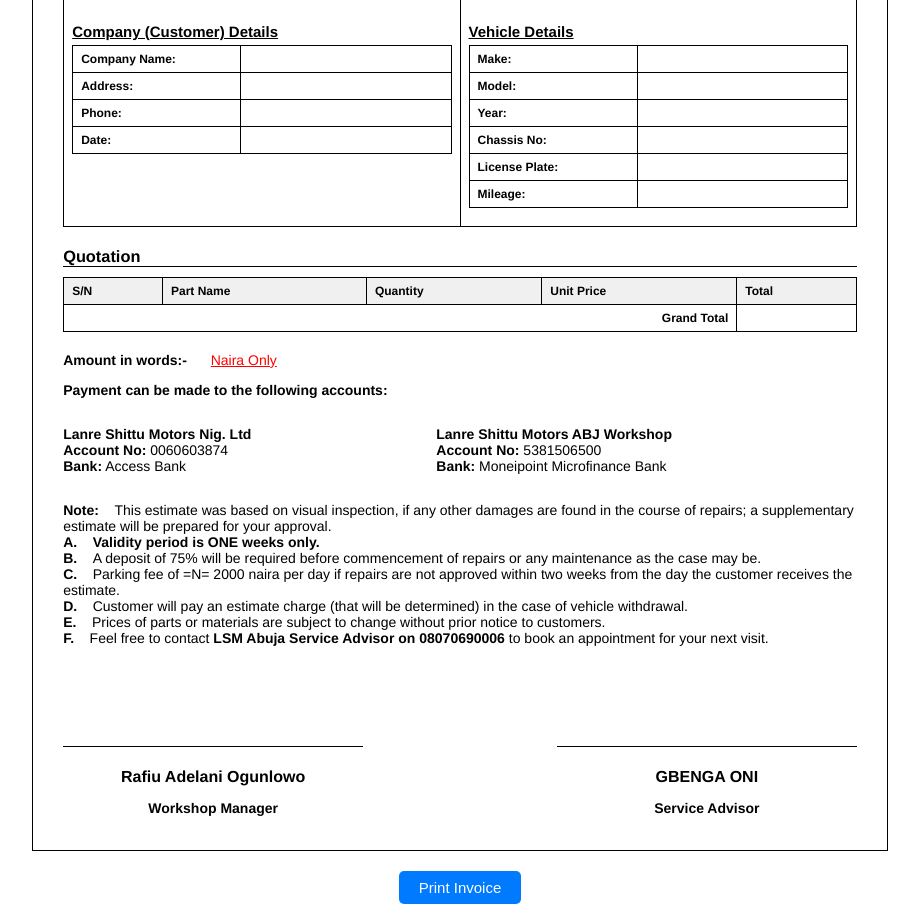
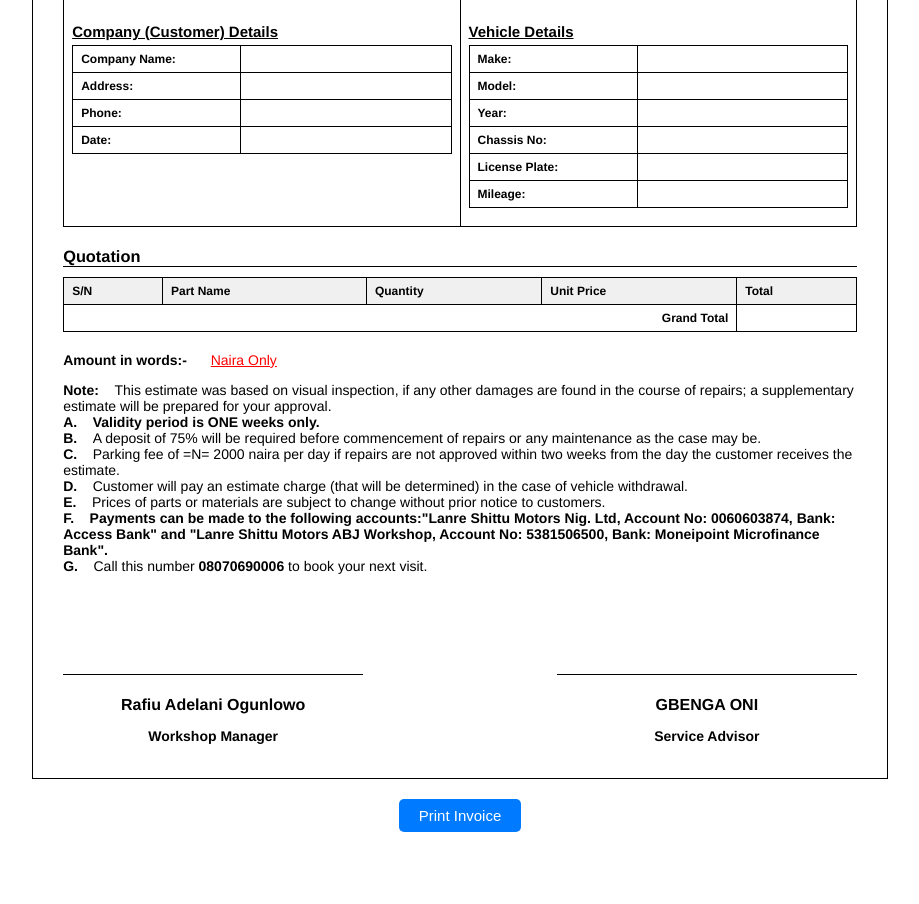
Before and after one commit to boithompson/lsm_portal, a Django app: template templates/workshop/proforma_invoice.html in a window 1280 px wide. Shown: the part 388-1292 px from the top of the page, without its empty margins (180-1099 px from the left). After the commit the page ends 1220 px from the top, so only its background shows below. Run offline with Django 5.2, Linux system fonts and the light colour scheme; the template is opened without the code that fills it, so the values that code supplies are empty.

Commit message:
updated invoice

```diff
--- a/templates/workshop/proforma_invoice.html
+++ b/templates/workshop/proforma_invoice.html
@@ -278,30 +278,10 @@
                 {{ internal_estimate.grand_total|num_to_words }}
             {% endif %} Naira Only</span>
         </p>
-        <p><b>Payment can be made to the following accounts:</b>
-        <div style="display: flex; flex-direction: row; justify-content:left; margin: 10px 0;">
-            <div style="flex:auto;">
-                <p><b>Lanre Shittu Motors Nig. Ltd</b>
-                    <br/>
-                    <b>Account No:</b> 0060603874
-                    <br/>
-                    <b>Bank:</b> Access Bank
-                </p>
-            </div>
-            <div style="flex:auto">
-                <p><b>Lanre Shittu Motors ABJ Workshop</b>
-                    <br/>
-                    <b>Account No:</b> 5381506500
-                    <br/>
-                    <b>Bank:</b> Moneipoint Microfinance Bank
-                </p>
-            </div>
-        </div>
-
         <p>
             <b>Note:</b>&nbsp;&nbsp;&nbsp;&nbsp;This estimate was based on visual inspection, if any other damages are found in the course of repairs; a supplementary estimate will be prepared for your approval.
             <br/>
-           <b>A.</b>&nbsp;&nbsp;&nbsp;&nbsp;<b>Validity period is ONE weeks only.</b>
+            <b>A.</b>&nbsp;&nbsp;&nbsp;&nbsp;<b>Validity period is ONE weeks only.</b>
             <br/>
             <b>B.</b>&nbsp;&nbsp;&nbsp;&nbsp;A deposit of 75% will be required before commencement of repairs or any maintenance as the case may be.
             <br/>
@@ -311,7 +291,9 @@
             <br/>
             <b>E.</b>&nbsp;&nbsp;&nbsp;&nbsp;Prices of parts or materials are subject to change without prior notice to customers.
             <br/>
-            <b>F.</b>&nbsp;&nbsp;&nbsp;&nbsp;Feel free to contact <b>LSM Abuja Service Advisor on 08070690006</b> to book an appointment for your next visit.
+            <b>F.</b>&nbsp;&nbsp;&nbsp;&nbsp;<b>Payments can be made to the following accounts:"Lanre Shittu Motors Nig. Ltd, Account No: 0060603874, Bank: Access Bank" and "Lanre Shittu Motors ABJ Workshop, Account No: 5381506500, Bank: Moneipoint Microfinance Bank".</b>
+            <br/>
+            <b>G.</b>&nbsp;&nbsp;&nbsp;&nbsp;Call this number <b>08070690006</b> to book your next visit.
         </p>
         <div style="margin-top: 100px; display: flex; justify-content: space-between;">
             <div style="width: 300px; text-align: center; border-top: 1px solid #000; padding-top: 5px;">
```
